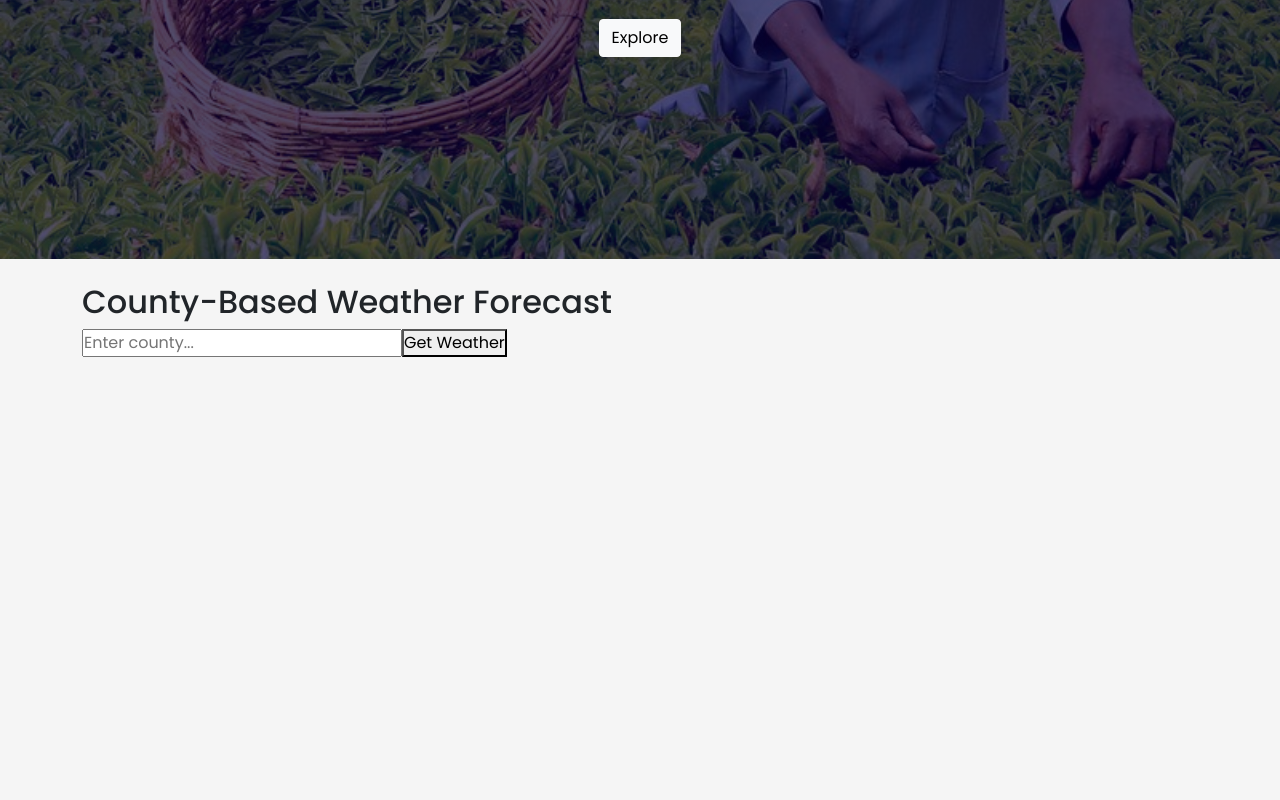
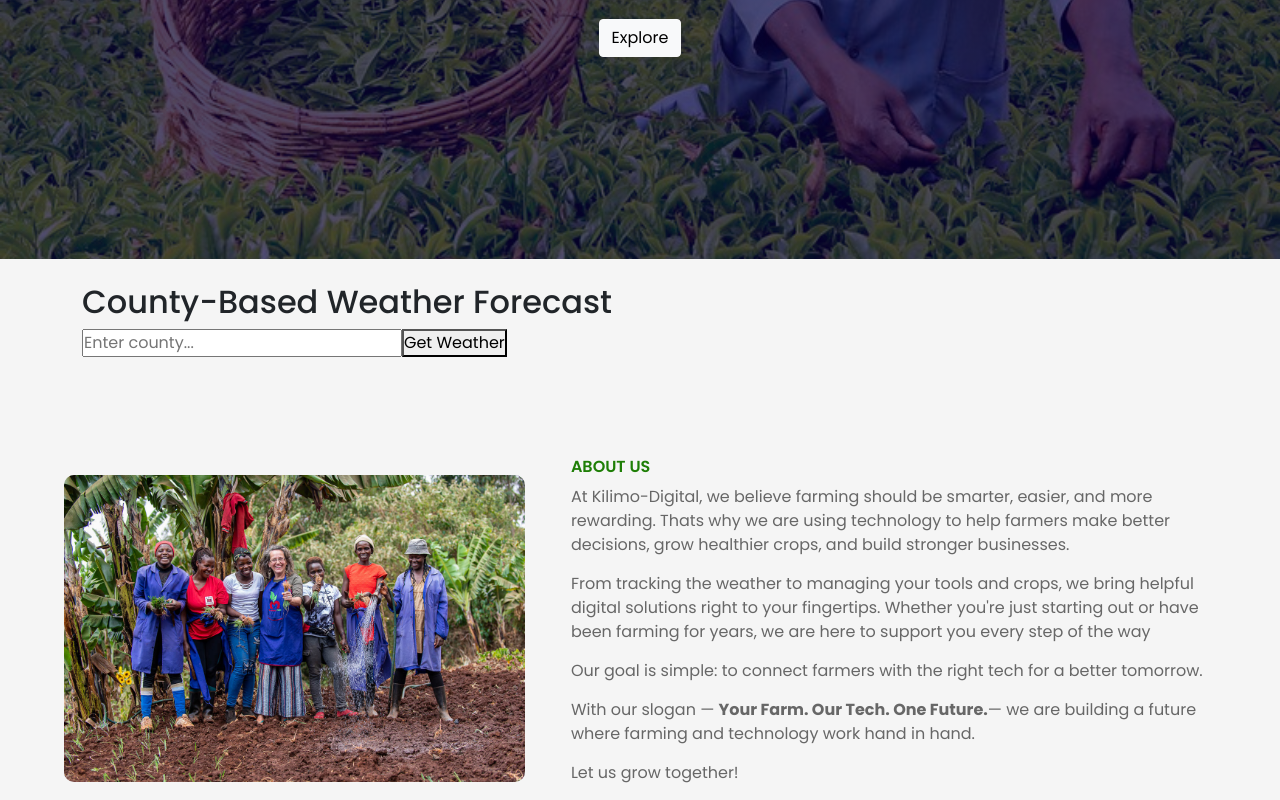
Before and after one commit to MKagia/Kilimo-digital-app, a React (Create React App) app: page / in a window 1280 px wide. Shown: the part 541-1341 px from the top of the page. Before the commit the page ends 898 px from the top, so only its background shows below. Built offline with nearby package versions, Linux system fonts and the light colour scheme.

Commit message:
Adds About Us Component and Event Listener in Navbar

```diff
--- a/src/App.js
+++ b/src/App.js
@@ -1,10 +1,12 @@
-// import logo from './logo.svg';
+
  import './App.css';
 
  import React from "react";
  import WeatherDashboard from "./Components/WeatherDashboard";
 import Navbar from './Components/Navbar/Navbar';
 import Hero from './Components/Hero/Hero';
+import About from './Components/About/About';
+// import Products from './Components/Products/Products';
 
 
  function App() {
@@ -13,6 +15,8 @@ import Hero from './Components/Hero/Hero';
       <Navbar/>
       <Hero/>
       <WeatherDashboard />
+      {/* <Products/> */}
+      <About/>
      </div>
    );
  }
--- /dev/null
+++ b/src/Components/About/About.css
@@ -0,0 +1,30 @@
+.about{
+    margin: 100px auto;
+    display: flex;
+    align-items: center;
+    justify-content: space-between;
+    width: 90%;
+}
+
+.about-left{
+flex-basis: 40%;
+
+}
+.about-right{
+    flex-basis: 56%;
+}
+.about-img{
+    width: 100%;
+    border-radius: 10px;
+}
+.about h3{
+    font-weight: 600;
+    font-size: 16px;
+    color: #1e7e06;
+}
+.about p {
+    color: #676767;
+    margin-bottom: 15px;
+
+
+}
--- /dev/null
+++ b/src/Components/About/About.jsx
@@ -0,0 +1,37 @@
+import React from 'react'
+import './About.css'
+import about_img from '../../Assets/About.jpg'
+
+const About = () => {
+  return (
+    <div className='about'>
+        <div className='about-left'>
+            <img src={about_img} alt="" className='about-img'/>
+
+        </div>
+        <div className="about-right">
+            <h3>ABOUT US</h3>
+            <p>
+            At Kilimo-Digital, we believe farming should be smarter, easier, and more rewarding.
+            Thats why we are using technology to help farmers make better decisions, grow healthier crops, and build stronger businesses.
+            </p>
+            <p>
+            From tracking the weather to managing your tools and crops, we bring helpful digital solutions right to your fingertips.
+            Whether you're just starting out or have been farming for years, we are here to support you every step of the way
+            </p>
+            <p>
+            Our goal is simple: to connect farmers with the right tech for a better tomorrow.
+            </p>
+            <p>
+            With our slogan — <strong>Your Farm. Our Tech. One Future.</strong>— we are building a future where farming and technology work hand in hand.
+            </p>
+            <p>
+            Let us grow together!
+            </p>
+
+        </div>
+    </div>
+  )
+}
+
+export default About;
--- a/src/Components/Navbar/Navbar.css
+++ b/src/Components/Navbar/Navbar.css
@@ -27,3 +27,10 @@ nav ul li{
     font-size: 16px;
     cursor: pointer;
   }
+
+  .dark-nav{
+    background: #0f2500;
+    transition: 0.5s;
+
+
+  }
--- a/src/Components/Navbar/Navbar.jsx
+++ b/src/Components/Navbar/Navbar.jsx
@@ -1,10 +1,22 @@
-import React from 'react'
+
 import './Navbar.css'
 import logo from '../../Assets/Logo.png'
+import { useEffect, useState } from 'react'
 
 const Navbar = () => {
+
+    const [sticky, setSticky] = useState(false);
+
+    useEffect(()=>{
+        window.addEventListener('scroll', ()=>{
+            window.scrollY > 50 ? setSticky(true) : setSticky(false);
+
+        })
+    },[])
+
+
   return (
-    <nav className='container'>
+    <nav className= {`container ${sticky? 'dark-nav' : ''}`}>
         <img src= {logo} alt='' className='logo'/>
         <ul>
             <li>Home</li>
```
Also changed, not shown: src/Components/Products/Products.jsx (+26 -0 lines), src/Assets/About.jpg (added).
